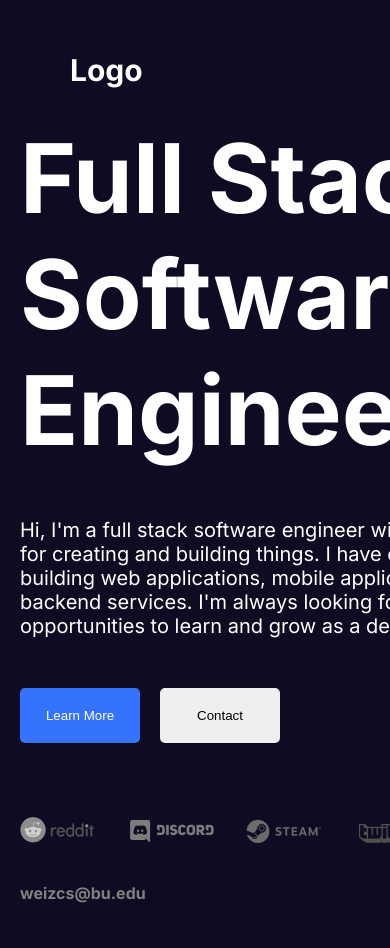
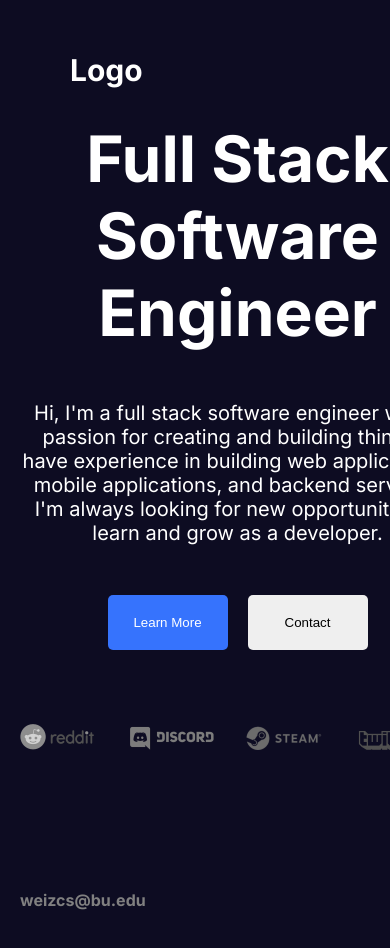
Before and after one commit to weixcss/next14-website, a Next.js app: page / in a window 390 px wide. Shown: the top 948 px of the page. Built offline with nearby package versions, Linux system fonts and the light colour scheme; grey boxes are pictures that could not be loaded.

Commit message:
changes to home css file

```diff
--- a/src/app/home.module.css
+++ b/src/app/home.module.css
@@ -4,7 +4,7 @@
 }
 
 .textContainer {
-  flex:1;
+  flex: 1;
   display: flex;
   flex-direction: column;
   gap: 50px;
@@ -47,3 +47,24 @@
   height: 50px;
   filter: grayscale(100%);
 }
+
+@media (max-width: 1024px) {
+  .container {
+    flex-direction: column;
+    text-align: center;
+  }
+
+  .buttons{
+    justify-content: center;
+  }
+}
+
+@media (max-width: 768px) {
+  .title {
+    font-size: 64px;
+  }
+
+  .brands{
+    width: 100%;
+  }
+}
```
